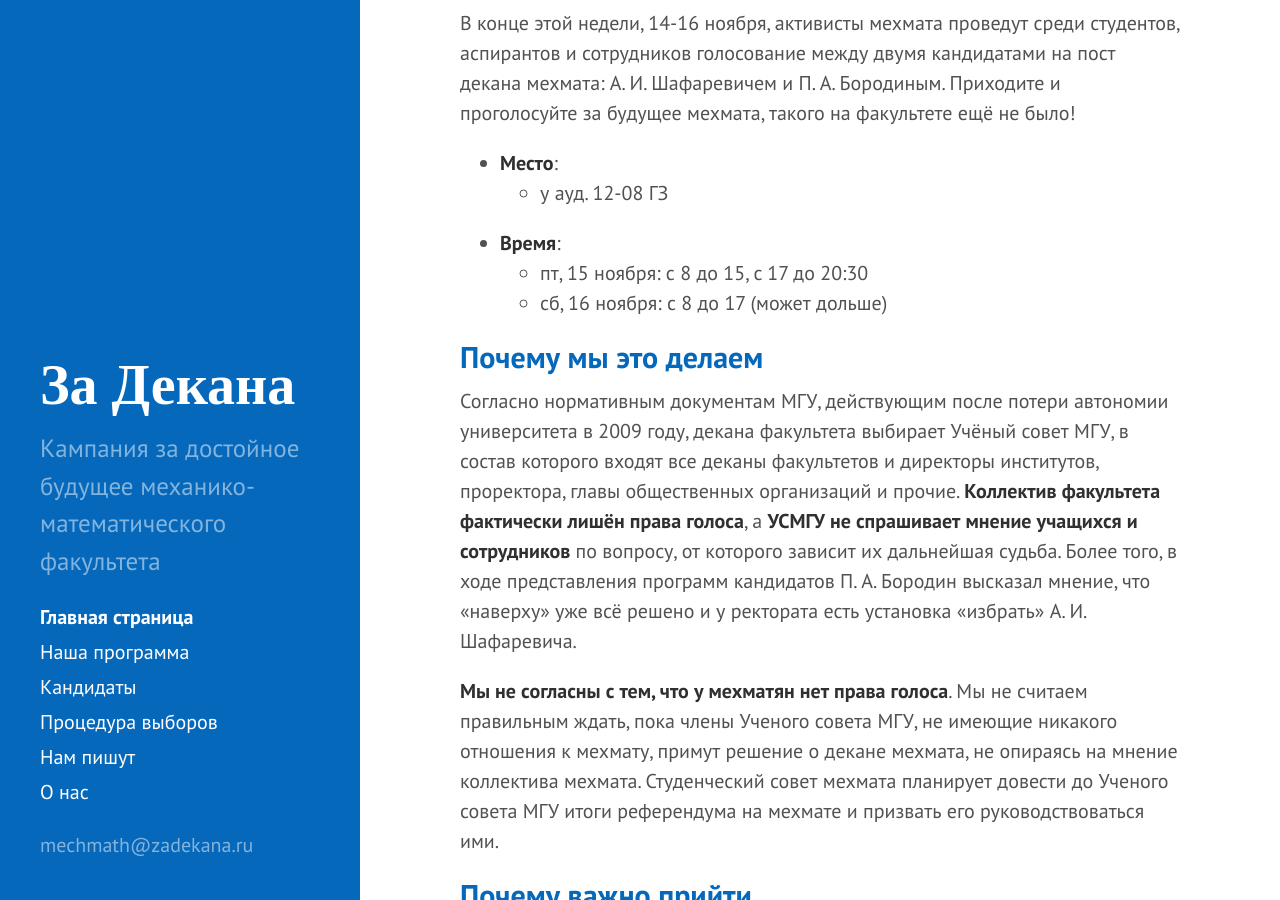
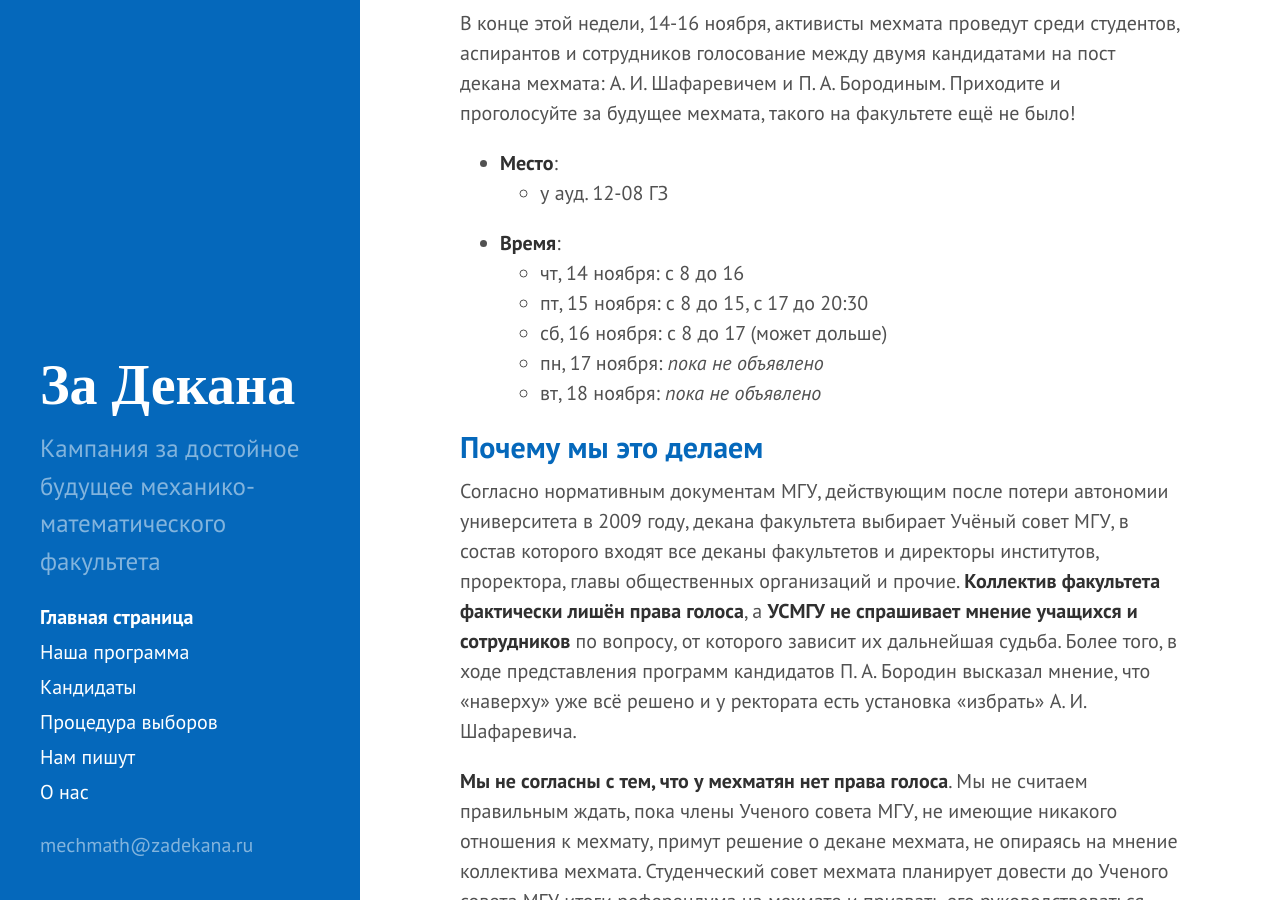
Before and after one commit to studmm/zadekana, a Jekyll site: the page built from index.md, in a window 1280 px wide and 900 px high, scrolled down 493 px. Built offline with Jekyll 4.4.1, drawn with Linux system fonts in a browser that asks for light colours; some web fonts are replaced.

Commit message:
new: update time

```diff
--- a/index.md
+++ b/index.md
@@ -21,8 +21,11 @@
 - **Место**:
   - у ауд. 12-08 ГЗ
 - **Время**:
+  - чт, 14 ноября: с 8 до 16
   - пт, 15 ноября: с 8 до 15, c 17 до 20:30
   - сб, 16 ноября: с 8 до 17 (может дольше)
+  - пн, 17 ноября: _пока не объявлено_
+  - вт, 18 ноября: _пока не объявлено_
 
 ## Почему мы это делаем
 
```
